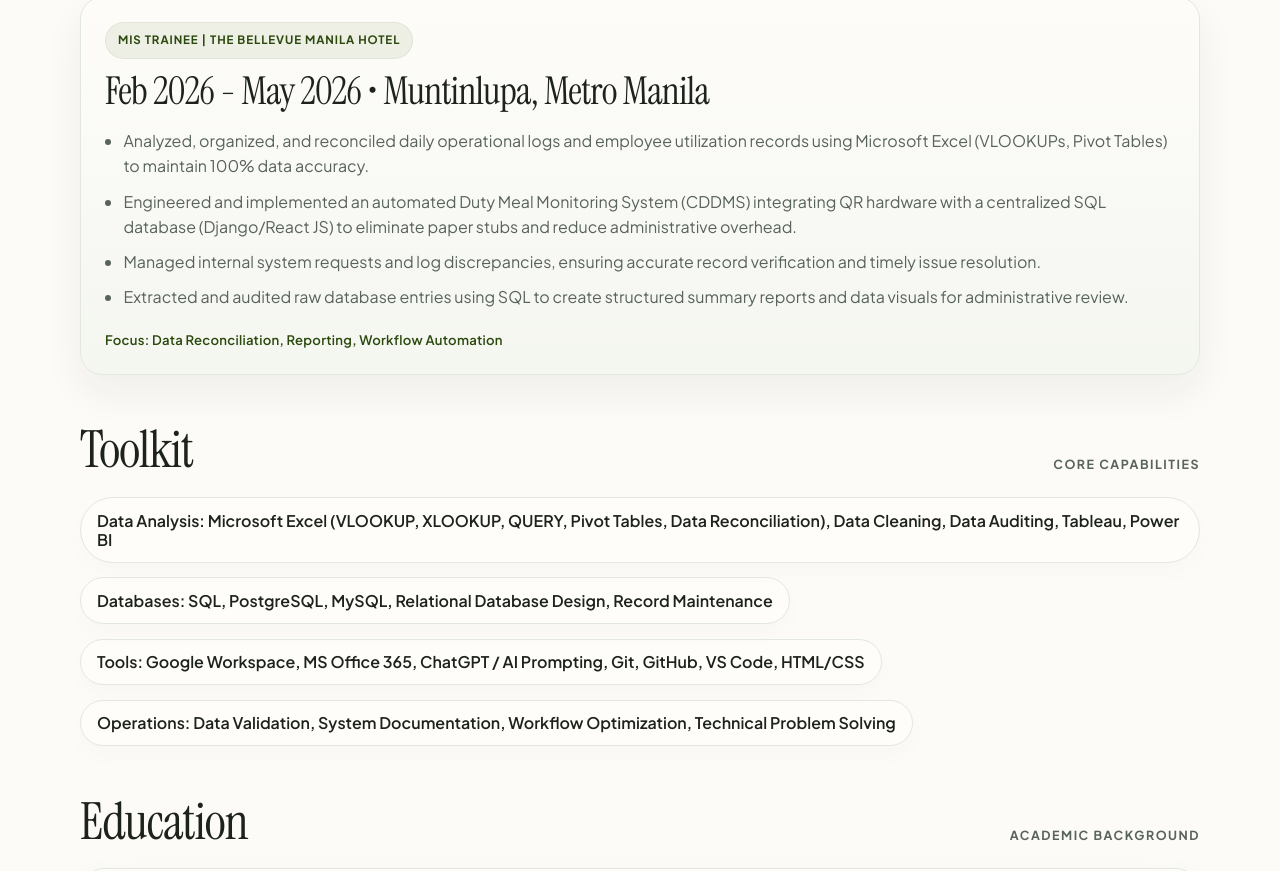
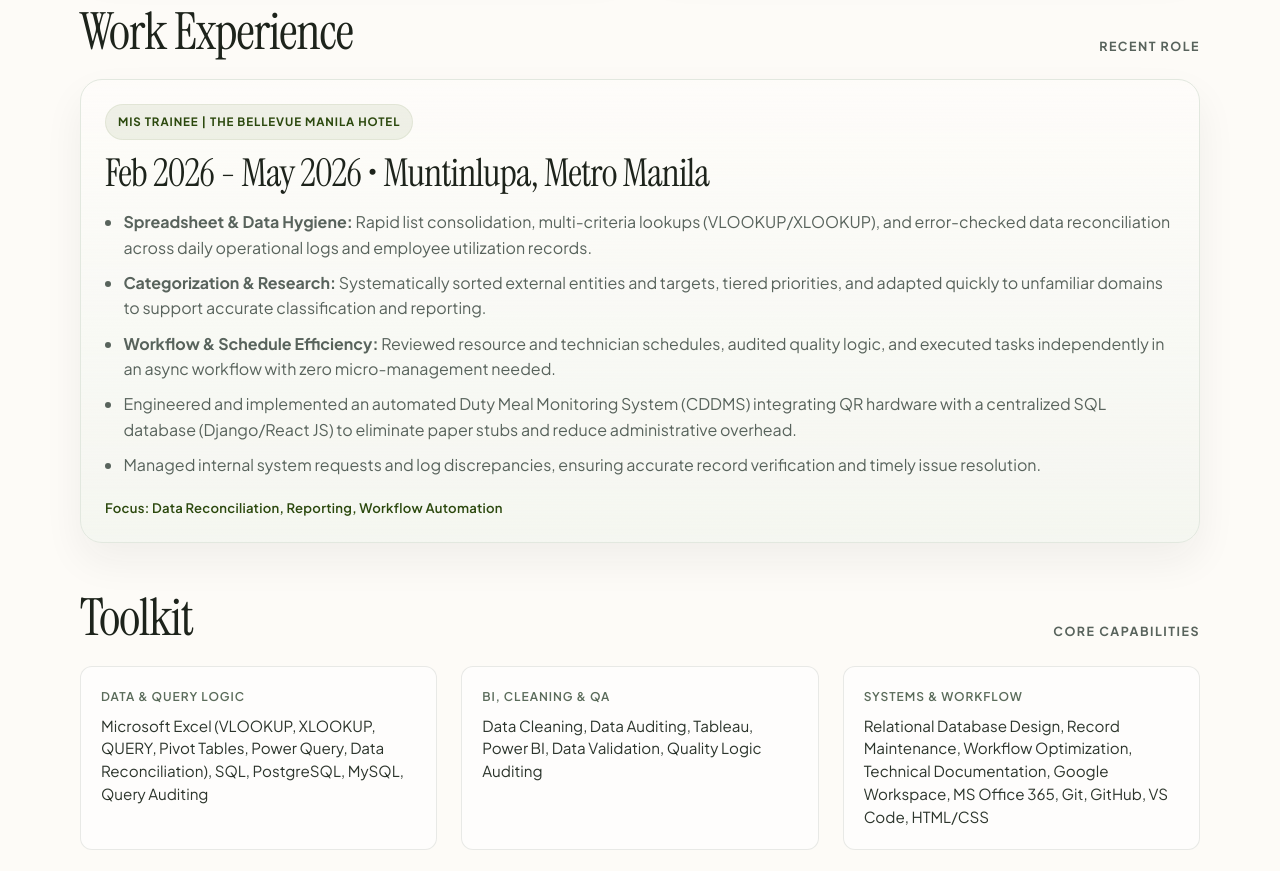
Before and after one commit to AnnByte/Shane-Ann-Benitez, a plain HTML site: page index.html in a window 1280 px wide. Shown: the part 1339-2210 px from the top of the page. Drawn offline with Linux system fonts and the light colour scheme.

Commit message:
Publish portfolio website

```diff
--- a/index.html
+++ b/index.html
@@ -42,8 +42,8 @@
             <div class="hero-copy">
               <h1 id="hero-title">Shane Ann Benitez</h1>
               <p class="tagline">
-                <strong>Technical generalist</strong> bridging data pipeline auditing, functional quality assurance, and automated workflow deployment.
-                <span class="sub-lead">BSIT (Business Analytics) • Experience in SQL, Excel reconciliation, and multi-branch system configuration.</span>
+                <strong>Data Analyst &amp; Operations Coordinator</strong> — Bridging raw operational data, messy lists, and workflow systems into quiet, auditable clarity.
+                <span class="sub-lead">BSIT (Business Analytics) • Experience in spreadsheet hygiene, operational QA, and workflow tracking.</span>
               </p>
               <p class="hero-meta">
                 Batangas, Philippines • <a href="tel:+639665531991">+639665531991</a> •
@@ -91,7 +91,9 @@
             <h3>Multi-Source Accuracy Audit Model</h3>
             <p>
               Built reconciliation and validation routines to compare operational records across multiple sources, identify inconsistencies,
-              and produce clean summary reporting for decision-making and audit review.
+              and produce clean summary reporting for decision-making and audit review. Focused on spreadsheet &amp; data hygiene through rapid list consolidation,
+              multi-criteria lookups (VLOOKUP/XLOOKUP), and error-checked reconciliation, while supporting systematic categorization, priority tiering,
+              and workflow review for resource and technician schedules.
             </p>
             <div class="project-meta">Tools: Advanced Excel (VLOOKUP, XLOOKUP, Pivot Tables, Data Validation)</div>
           </article>
@@ -108,10 +110,11 @@
           <span class="project-tag">MIS Trainee | The Bellevue Manila Hotel</span>
           <h3>Feb 2026 - May 2026 • Muntinlupa, Metro Manila</h3>
           <ul>
-            <li>Analyzed, organized, and reconciled daily operational logs and employee utilization records using Microsoft Excel (VLOOKUPs, Pivot Tables) to maintain 100% data accuracy.</li>
+            <li><strong>Spreadsheet &amp; Data Hygiene:</strong> Rapid list consolidation, multi-criteria lookups (VLOOKUP/XLOOKUP), and error-checked data reconciliation across daily operational logs and employee utilization records.</li>
+            <li><strong>Categorization &amp; Research:</strong> Systematically sorted external entities and targets, tiered priorities, and adapted quickly to unfamiliar domains to support accurate classification and reporting.</li>
+            <li><strong>Workflow &amp; Schedule Efficiency:</strong> Reviewed resource and technician schedules, audited quality logic, and executed tasks independently in an async workflow with zero micro-management needed.</li>
             <li>Engineered and implemented an automated Duty Meal Monitoring System (CDDMS) integrating QR hardware with a centralized SQL database (Django/React JS) to eliminate paper stubs and reduce administrative overhead.</li>
             <li>Managed internal system requests and log discrepancies, ensuring accurate record verification and timely issue resolution.</li>
-            <li>Extracted and audited raw database entries using SQL to create structured summary reports and data visuals for administrative review.</li>
           </ul>
           <div class="project-meta">Focus: Data Reconciliation, Reporting, Workflow Automation</div>
         </article>
@@ -124,10 +127,18 @@
         </div>
 
         <div class="toolkit-grid">
-          <span class="skill-pill">Data Analysis: Microsoft Excel (VLOOKUP, XLOOKUP, QUERY, Pivot Tables, Data Reconciliation), Data Cleaning, Data Auditing, Tableau, Power BI</span>
-          <span class="skill-pill">Databases: SQL, PostgreSQL, MySQL, Relational Database Design, Record Maintenance</span>
-          <span class="skill-pill">Tools: Google Workspace, MS Office 365, ChatGPT / AI Prompting, Git, GitHub, VS Code, HTML/CSS</span>
-          <span class="skill-pill">Operations: Data Validation, System Documentation, Workflow Optimization, Technical Problem Solving</span>
+          <div class="toolkit-card">
+            <span class="toolkit-category">Data &amp; Query Logic</span>
+            <p class="toolkit-items">Microsoft Excel (VLOOKUP, XLOOKUP, QUERY, Pivot Tables, Power Query, Data Reconciliation), SQL, PostgreSQL, MySQL, Query Auditing</p>
+          </div>
+          <div class="toolkit-card">
+            <span class="toolkit-category">BI, Cleaning &amp; QA</span>
+            <p class="toolkit-items">Data Cleaning, Data Auditing, Tableau, Power BI, Data Validation, Quality Logic Auditing</p>
+          </div>
+          <div class="toolkit-card">
+            <span class="toolkit-category">Systems &amp; Workflow</span>
+            <p class="toolkit-items">Relational Database Design, Record Maintenance, Workflow Optimization, Technical Documentation, Google Workspace, MS Office 365, Git, GitHub, VS Code, HTML/CSS</p>
+          </div>
         </div>
       </section>
 
@@ -217,10 +228,8 @@
     </div>
   </main>
 
-  <footer class="site-footer">
-    <div class="container footer-inner">
-      <p>© 2026 Shane Ann Benitez. Built with quiet structure.</p>
-    </div>
+  <footer>
+    <p>&copy; 2026 Shane Ann Benitez.</p>
   </footer>
 
   <script src="script.js"></script>
--- a/style.css
+++ b/style.css
@@ -514,23 +514,40 @@ section {
 }
 
 .toolkit-grid {
-  display: flex;
-  flex-wrap: wrap;
-  gap: 0.9rem;
-  margin-top: 1rem;
+  display: grid;
+  grid-template-columns: repeat(3, 1fr);
+  gap: 1.5rem;
+  margin-top: 1.5rem;
 }
 
-.skill-pill {
-  display: inline-flex;
-  align-items: center;
-  border: 1px solid var(--border);
-  background: rgba(255, 255, 255, 0.3);
-  color: var(--text);
-  border-radius: 999px;
-  padding: 0.8rem 1rem;
+.toolkit-card {
+  background: rgba(255, 255, 255, 0.6);
+  border: 1px solid rgba(44, 53, 44, 0.1);
+  border-radius: 12px;
+  padding: 1.25rem;
+  transition: transform 0.2s ease, box-shadow 0.2s ease;
+}
+
+.toolkit-card:hover {
+  transform: translateY(-2px);
+  box-shadow: 0 8px 24px rgba(44, 53, 44, 0.06);
+}
+
+.toolkit-category {
+  display: block;
+  font-size: 0.75rem;
+  text-transform: uppercase;
+  letter-spacing: 0.08em;
+  color: #5a6b5a;
+  margin-bottom: 0.5rem;
   font-weight: 600;
-  line-height: 1.2;
-  box-shadow: 0 10px 24px rgba(14, 18, 14, 0.02);
+}
+
+.toolkit-items {
+  font-size: 0.95rem;
+  line-height: 1.5;
+  color: #2c352c;
+  margin: 0;
 }
 
 .edu-card {
@@ -605,6 +622,13 @@ section {
   color: var(--sage);
 }
 
+footer {
+  text-align: center;
+  padding: 3rem 0;
+  color: rgba(44, 53, 44, 0.6);
+  font-size: 0.875rem;
+}
+
 .site-footer {
   padding: 2.8rem 0 3.5rem;
   color: var(--muted);
@@ -620,7 +644,17 @@ section {
   gap: 1rem;
   flex-wrap: wrap;
 }
+@media (max-width: 900px) {
+  .toolkit-grid {
+    grid-template-columns: repeat(2, 1fr);
+  }
+}
 
+@media (max-width: 600px) {
+  .toolkit-grid {
+    grid-template-columns: 1fr;
+  }
+}
 @media (max-width: 680px) {
   .site-header {
     padding-top: 0.7rem;
```
